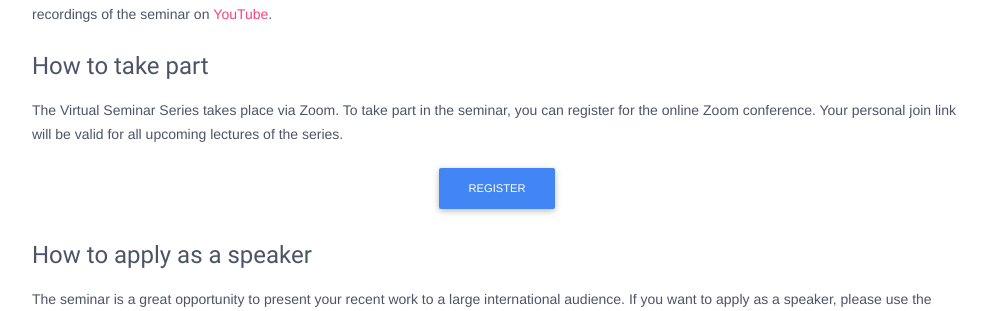
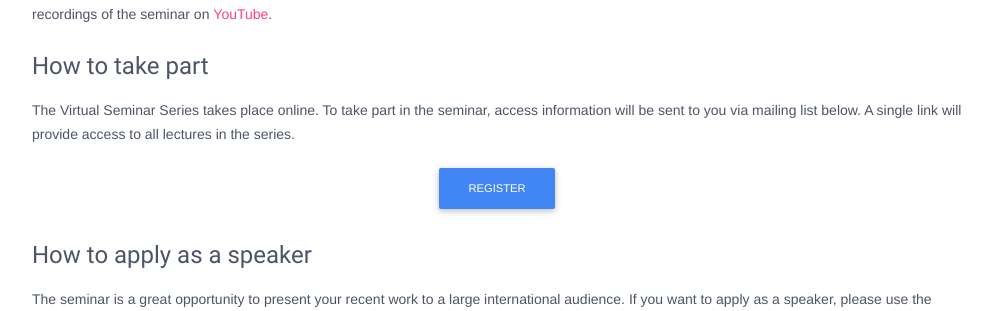
Before and after one commit to kipoi/website, a Flask app: page /seminar/ in a window 1280 px wide. Shown: the part 212-523 px from the top of the page, without its empty margins (143-1135 px from the left). Run offline with Flask 3, Linux system fonts and the light colour scheme; some libraries are stand-ins or nearby versions.

Commit message:
Update seminar page

```diff
--- a/app/models/templates/models/seminar.html
+++ b/app/models/templates/models/seminar.html
@@ -22,12 +22,12 @@
         </p>
         <h4>How to take part</h4>
         <p>
-            The Virtual Seminar Series takes place via Zoom.
-            To take part in the seminar, you can register for the online Zoom conference.
-            Your personal join link will be valid for all upcoming lectures of the series.
+            The Virtual Seminar Series takes place online.
+            To take part in the seminar, access information will be sent to you via mailing list below.
+            A single link will provide access to all lectures in the series.
         </p>
         <p align="center">
-        <a target="_blank" href="https://tum-conf.zoom.us/meeting/register/u5MpcuCvqDwoHtRxJTdDig7co4LJoiHrYugn" class="btn btn-primary waves-effect waves-light" rel="nofollow">Register</a>
+        <a target="_blank" href="https://lists.lrz.de/mailman3/lists/kipoi.lists.lrz.de/" class="btn btn-primary waves-effect waves-light" rel="nofollow">Register</a>
         </p>
         <h4>How to apply as a speaker</h4>
         <p>The seminar is a great opportunity to present your recent work to a large international audience.
```
Also changed, not shown: template/seminar/seminar.html (+4 -4 lines).
